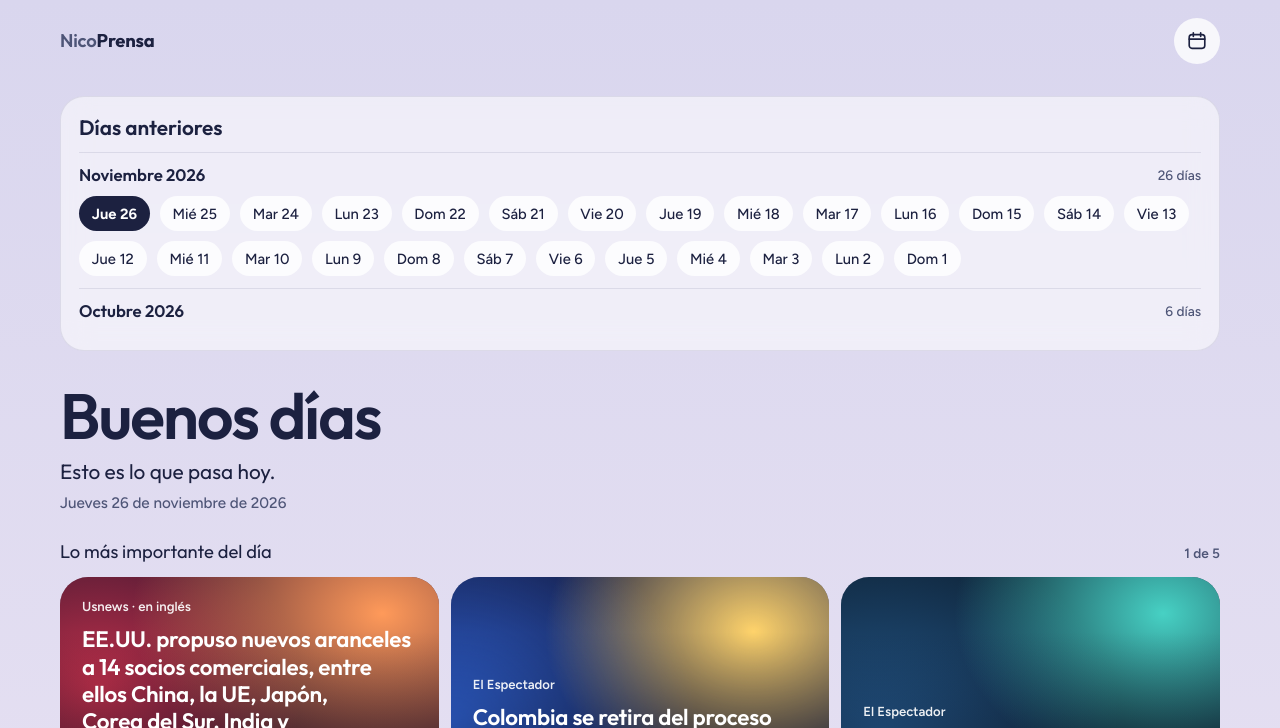
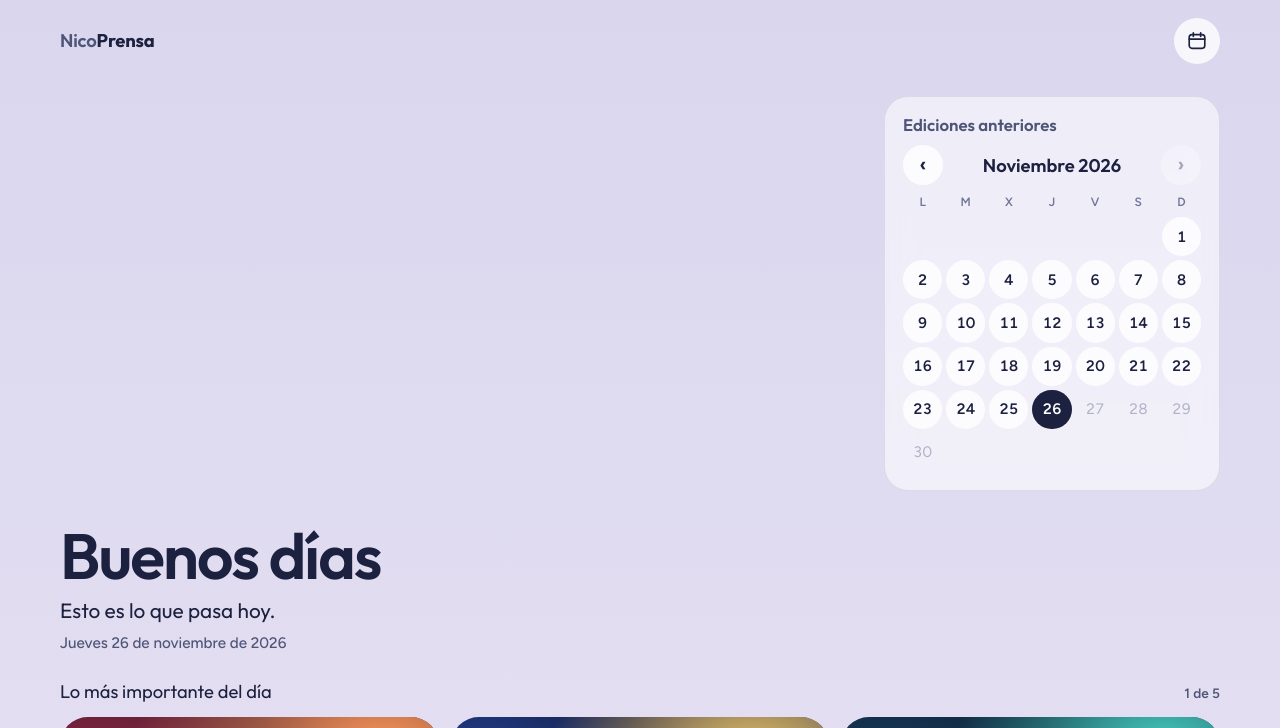
Before and after one commit to nikporras/NicoPrensa, a plain HTML site: page index.html in a window 1280 px wide. Both pictures are taken after a click on the button 1197 px from the left and 41 px from the top of the page. Shown: the top 728 px of the page. Drawn offline with Linux system fonts and the light colour scheme; no server answers.

Commit message:
Ediciones anteriores: calendario por mes

```diff
--- a/app.js
+++ b/app.js
@@ -501,39 +501,52 @@
     window.scrollTo(0, 0);
   }
 
+  // Calendario de ediciones: un mes a la vez, con los días que tienen edición.
   function menuDias(eds, actual) {
-    list.textContent = "";
+    var con = {};
+    eds.forEach(function (e, i) { con[e.date] = i === 0 ? "./" : "?fecha=" + encodeURIComponent(e.date); });
     var meses = [];
-    eds.forEach(function (e, i) {
-      var clave = String(e.date).slice(0, 7);
-      var g = meses[meses.length - 1];
-      if (!g || g.clave !== clave) { g = { clave: clave, eds: [] }; meses.push(g); }
-      g.eds.push({ date: e.date, ultima: i === 0 });
-    });
-    meses.forEach(function (g, i) {
-      var p = g.clave.split("-").map(Number);
-      var li = el("li");
-      var d = el("details", "mes");
-      d.open = i === 0 || g.eds.some(function (e) { return e.date === actual; });
-      var sum = el("summary");
-      sum.appendChild(el("span", "", mayus(MESES[p[1] - 1]) + " " + p[0]));
-      sum.appendChild(el("span", "n", g.eds.length + (g.eds.length === 1 ? " día" : " días")));
-      d.appendChild(sum);
-      var ul = el("ul");
-      g.eds.forEach(function (e) {
-        var di = el("li");
-        var dd = new Date(e.date + "T12:00:00");
-        var a = el("a", "", mayus(DIAS[dd.getDay()]).slice(0, 3) + " " + Number(e.date.slice(8)));
-        a.href = e.ultima ? "./" : "?fecha=" + encodeURIComponent(e.date);
-        a.title = fechaLarga(e.date);
-        if (e.date === actual) a.setAttribute("aria-current", "page");
-        di.appendChild(a);
-        ul.appendChild(di);
-      });
-      d.appendChild(ul);
-      li.appendChild(d);
-      list.appendChild(li);
-    });
+    eds.forEach(function (e) { var c = String(e.date).slice(0, 7); if (meses.indexOf(c) < 0) meses.push(c); });
+    meses.sort();
+    var pos = Math.max(0, meses.indexOf(String(actual).slice(0, 7)));
+    function pintarMes() {
+      list.textContent = "";
+      var p = meses[pos].split("-").map(Number);
+      var cab = el("div", "cal-head");
+      var antes = el("button", "nav", "‹");
+      antes.type = "button";
+      antes.setAttribute("aria-label", "Mes anterior");
+      antes.disabled = pos === 0;
+      antes.addEventListener("click", function () { pos -= 1; pintarMes(); });
+      var despues = el("button", "nav", "›");
+      despues.type = "button";
+      despues.setAttribute("aria-label", "Mes siguiente");
+      despues.disabled = pos === meses.length - 1;
+      despues.addEventListener("click", function () { pos += 1; pintarMes(); });
+      cab.appendChild(antes);
+      cab.appendChild(el("strong", "", mayus(MESES[p[1] - 1]) + " " + p[0]));
+      cab.appendChild(despues);
+      list.appendChild(cab);
+      var grid = el("div", "cal");
+      ["L", "M", "X", "J", "V", "S", "D"].forEach(function (d) { grid.appendChild(el("span", "cal-dow", d)); });
+      var primero = (new Date(p[0], p[1] - 1, 1).getDay() + 6) % 7;   // lunes = 0
+      var dias = new Date(p[0], p[1], 0).getDate();
+      for (var v = 0; v < primero; v++) grid.appendChild(el("span", "cal-empty"));
+      for (var d = 1; d <= dias; d++) {
+        var iso = meses[pos] + "-" + (d < 10 ? "0" + d : d);
+        if (con[iso]) {
+          var a = el("a", "cal-day", String(d));
+          a.href = con[iso];
+          a.title = fechaLarga(iso);
+          if (iso === actual) a.setAttribute("aria-current", "page");
+          grid.appendChild(a);
+        } else {
+          grid.appendChild(el("span", "cal-day off", String(d)));
+        }
+      }
+      list.appendChild(grid);
+    }
+    pintarMes();
   }
   menuBtn.addEventListener("click", function () {
     menu.hidden = !menu.hidden;
--- a/index.html
+++ b/index.html
@@ -21,8 +21,8 @@
     </button>
   </header>
   <nav id="menu" class="menu card" hidden aria-label="Ediciones anteriores">
-    <h2>Días anteriores</h2>
-    <ul id="menuList"></ul>
+    <h2>Ediciones anteriores</h2>
+    <div id="menuList"></div>
   </nav>
   <main id="app" aria-live="polite"><p class="note">Cargando las noticias…</p></main>
   <footer class="foot" id="pie"></footer>
--- a/style.css
+++ b/style.css
@@ -38,14 +38,17 @@ button{font:inherit}
 .card h2{margin:0 0 12px;font:600 1.3rem/1.2 var(--display)}
 
 /* Menú de días anteriores */
-.menu ul{list-style:none;margin:0;padding:0}
-.menu .mes{border-top:1px solid var(--edge)}
-.menu .mes summary{list-style:none;cursor:pointer;display:flex;justify-content:space-between;align-items:center;padding:.7rem 0;font:600 1.05rem var(--display)}
-.menu .mes summary::-webkit-details-marker{display:none}
-.menu .mes summary .n{font:500 .85rem var(--body);color:var(--soft)}
-.menu .mes ul{display:flex;flex-wrap:wrap;gap:8px;padding:0 0 12px}
-.menu .mes a{display:block;text-decoration:none;padding:.4rem .8rem;border-radius:999px;background:var(--glass-2);font-weight:500;font-size:.92rem}
-.menu .mes a[aria-current]{background:var(--pill);color:var(--on-pill);font-weight:700}
+.menu{max-width:21rem;width:100%;justify-self:end}
+.menu h2{font-size:1.05rem;color:var(--soft);margin-bottom:10px}
+.cal-head{display:flex;align-items:center;justify-content:space-between;margin-bottom:10px}
+.cal-head strong{font:600 1.15rem var(--display)}
+.cal{display:grid;grid-template-columns:repeat(7,1fr);gap:4px;text-align:center}
+.cal-dow{font:600 .75rem var(--body);color:var(--dim);padding-bottom:4px}
+.cal-day{aspect-ratio:1;display:grid;place-items:center;border-radius:50%;font:600 .95rem var(--body);text-decoration:none;font-variant-numeric:tabular-nums}
+a.cal-day{background:var(--glass-2)}
+a.cal-day:hover{outline:2px solid var(--soft)}
+a.cal-day[aria-current]{background:var(--pill);color:var(--on-pill)}
+.cal-day.off{color:var(--dim);opacity:.5;font-weight:400}
 
 /* Saludo */
 .hello h1{font:600 clamp(2.5rem,12vw,3.4rem)/1.02 var(--display);letter-spacing:-.03em;margin:0 0 .5rem;text-wrap:balance}
@@ -174,7 +177,6 @@ details.sec summary::-webkit-details-marker{display:none}
   .secs .also h4{font-size:1.15rem;color:var(--ink);margin-bottom:12px}
   .secs .also ul{display:grid;grid-template-columns:repeat(2,minmax(0,1fr));gap:0 24px}
   .secs .also li:nth-child(2){border-top:0}
-  .menu .mes ul{gap:10px}
   .foot{max-width:44rem}
 }
 @media (min-width:1180px){
```
